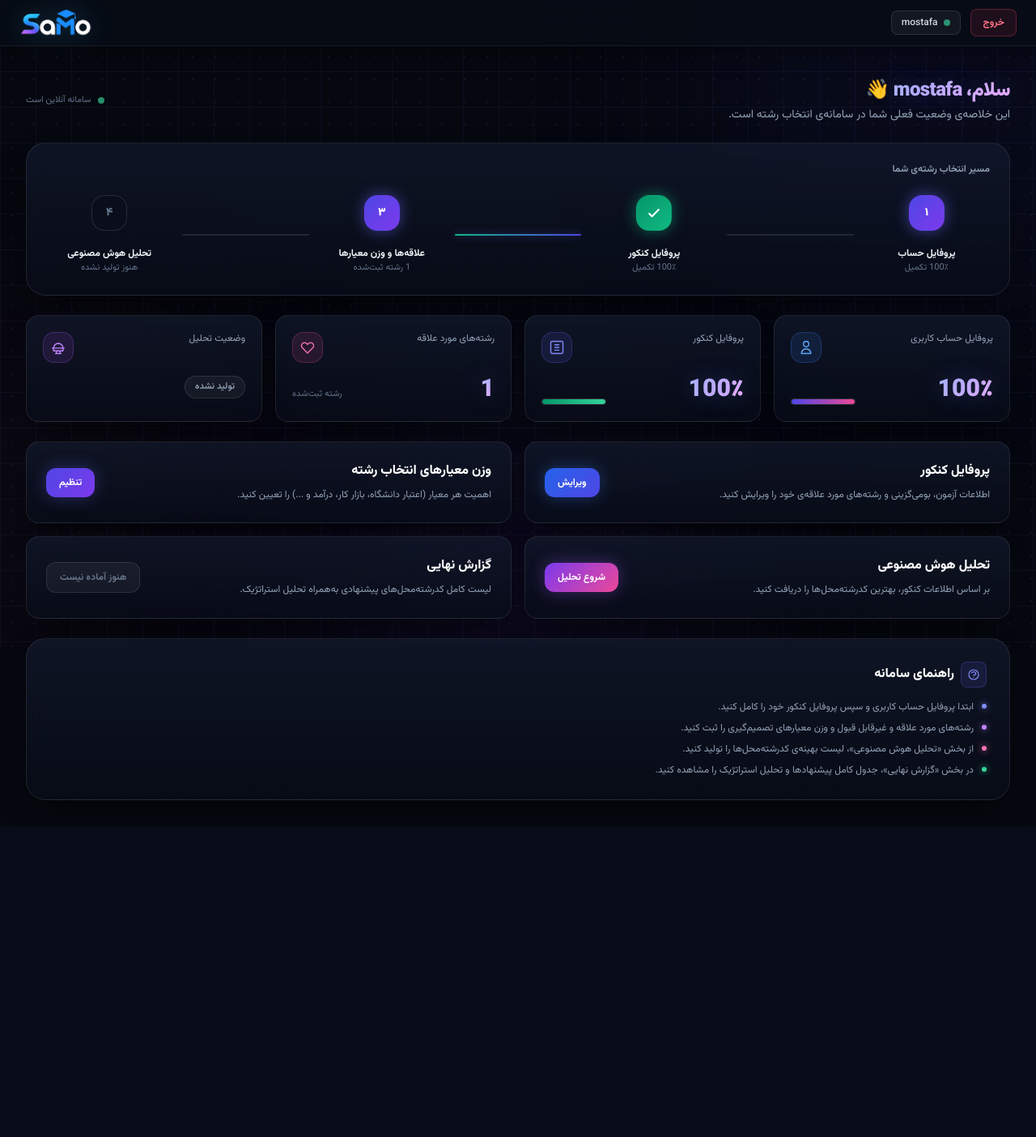
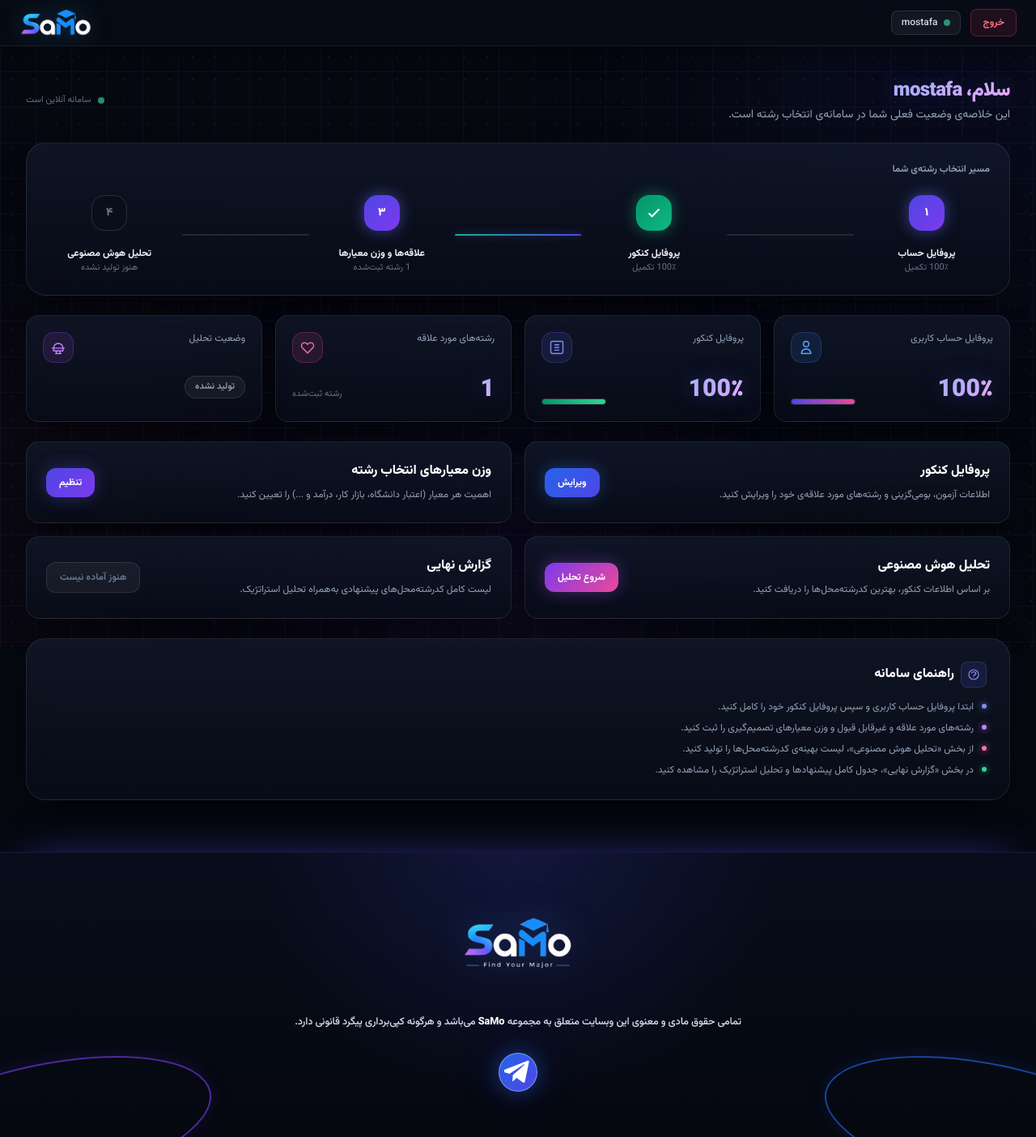
Before and after one commit to mohammadrezah7/choose_reshte, a Django app: page / in a window 1280 px wide. Shown: the whole page at 81% size. Before the commit the page ends 1007 px from the top, so only its background shows below. Run offline with Django 5.2, Linux system fonts and the light colour scheme; a user stored in the database is signed in; data comes from the database, SQL or seed files in the repository; both versions use the stored data as it was after the commit; some libraries are stand-ins or nearby versions.

Commit message:
Update footer styles and dashboard UI

```diff
--- a/templates/dashboard/dashboard.html
+++ b/templates/dashboard/dashboard.html
@@ -156,6 +156,147 @@
     .icon-indigo { background: rgba(99, 102, 241, 0.12);  color: #818cf8; border: 1px solid rgba(99, 102, 241, 0.25); }
     .icon-pink   { background: rgba(236, 72, 153, 0.12);  color: #f472b6; border: 1px solid rgba(236, 72, 153, 0.25); }
     .icon-purple { background: rgba(168, 85, 247, 0.12);  color: #c084fc; border: 1px solid rgba(168, 85, 247, 0.25); }
+
+    /* =========================================================
+       SaMo Footer - Large / Dark / Telegram only
+       ========================================================= */
+    .samo-footer {
+        position: relative;
+        width: 100%;
+        margin-top: 2rem;
+        padding: 3.2rem 1.25rem 3.5rem;
+        overflow: hidden;
+        direction: rtl;
+        background:
+            radial-gradient(circle at 50% 0%, rgba(79, 70, 229, 0.16), transparent 44%),
+            linear-gradient(180deg, #070d1b 0%, #05080f 100%);
+        border-top: 1px solid rgba(99, 102, 241, 0.18);
+        box-shadow: 0 -18px 55px -38px rgba(79, 70, 229, 0.85);
+    }
+
+    .samo-footer::before,
+    .samo-footer::after {
+        content: "";
+        position: absolute;
+        bottom: -65px;
+        width: 420px;
+        height: 155px;
+        border: 2px solid rgba(37, 99, 235, 0.65);
+        border-radius: 50%;
+        pointer-events: none;
+        box-shadow: 0 0 25px rgba(37, 99, 235, 0.12);
+    }
+
+    .samo-footer::before {
+        right: -155px;
+        transform: rotate(12deg);
+    }
+
+    .samo-footer::after {
+        left: -155px;
+        transform: rotate(-12deg);
+        border-color: rgba(124, 58, 237, 0.65);
+        box-shadow: 0 0 25px rgba(124, 58, 237, 0.12);
+    }
+
+    .samo-footer-inner {
+        position: relative;
+        z-index: 2;
+        width: min(1100px, 100%);
+        margin: 0 auto;
+        display: flex;
+        flex-direction: column;
+        align-items: center;
+        text-align: center;
+    }
+
+    .samo-footer-logo {
+        width: 200px;
+        height: auto;
+        max-height: 120px;
+        object-fit: contain;
+        display: block;
+        margin: 0 auto 1.5rem;
+        filter: drop-shadow(0 0 22px rgba(59, 130, 246, 0.25));
+    }
+
+    .samo-footer-copy {
+        max-width: 850px;
+        margin: 0 auto;
+        color: #d5dded;
+        font-size: 0.80rem;
+        line-height: 2.2;
+        font-weight: 500;
+        letter-spacing: -0.01em;
+    }
+
+    .samo-footer-copy strong {
+        color: #ffffff;
+        font-weight: 800;
+    }
+
+    .samo-footer-socials {
+        display: flex;
+        align-items: center;
+        justify-content: center;
+        margin-top: 1.5rem;
+    }
+
+    .samo-social {
+        width: 48px;
+        height: 48px;
+        display: inline-flex;
+        align-items: center;
+        justify-content: center;
+        border-radius: 999px;
+        color: #ffffff;
+        background: linear-gradient(135deg, #2563eb, #4f46e5);
+        border: 1px solid rgba(147, 197, 253, 0.65);
+        box-shadow:
+            0 0 24px rgba(37, 99, 235, 0.42),
+            0 0 55px rgba(79, 70, 229, 0.22);
+        text-decoration: none;
+        transition: transform .22s ease, box-shadow .22s ease;
+    }
+
+    .samo-social:hover {
+        transform: translateY(-5px) scale(1.04);
+        box-shadow:
+            0 0 30px rgba(37, 99, 235, 0.6),
+            0 0 70px rgba(79, 70, 229, 0.32);
+    }
+
+    .samo-social svg {
+        width: 34px;
+        height: 34px;
+    }
+
+    @media (max-width: 640px) {
+        .samo-footer {
+            padding: 2.5rem 1rem 3rem;
+        }
+
+        .samo-footer-logo {
+            width: 145px;
+            max-height: 95px;
+        }
+
+        .samo-footer-copy {
+            font-size: 0.92rem;
+            line-height: 2;
+        }
+
+        .samo-social {
+            width: 58px;
+            height: 58px;
+        }
+
+        .samo-social svg {
+            width: 29px;
+            height: 29px;
+        }
+    }
+
 </style>
 
 <!-- پس‌زمینه نئونی ثابت -->
@@ -172,7 +313,7 @@
     <div class="flex flex-col sm:flex-row sm:items-center sm:justify-between gap-3">
         <div>
             <h1 class="text-2xl font-black tracking-tight">
-                <span class="stat-number">سلام، {{ user.get_full_name|default:user.username }}</span> 👋
+                <span class="stat-number">سلام، {{ user.get_full_name|default:user.username }}</span>
             </h1>
             <p class="text-slate-400 mt-1 text-sm">
                 این خلاصه‌ی وضعیت فعلی شما در سامانه‌ی انتخاب رشته است.
@@ -488,5 +629,46 @@
         </ul>
     </div>
 
+
 </div>
+
+<!-- =========================================================
+     SaMo Footer
+     ========================================================= -->
+<footer class="samo-footer">
+    <div class="samo-footer-inner">
+
+        <!-- لوگوی اصلی SaMo -->
+        <img
+            class="samo-footer-logo"
+            src="/static/images/full_logo.png"
+            alt="SaMo"
+        >
+
+        <!-- متن حقوقی -->
+        <div class="samo-footer-copy">
+            تمامی حقوق مادی و معنوی این وبسایت متعلق به مجموعه
+            <strong>SaMo</strong>
+            می‌باشد و هرگونه کپی‌برداری پیگرد قانونی دارد.
+        </div>
+
+        <!-- تنها شبکه اجتماعی فعلی: Telegram -->
+        <div class="samo-footer-socials">
+            <a
+                class="samo-social"
+                href="https://t.me/SaMo_Major"
+                target="_blank"
+                rel="noopener noreferrer"
+                aria-label="کانال تلگرام SaMo"
+                title="کانال تلگرام SaMo"
+            >
+                <svg viewBox="0 0 24 24" fill="currentColor" aria-hidden="true">
+                    <path d="M21.5 3.5 18.1 20c-.26 1.17-.96 1.45-1.95.91l-5.35-3.94-2.58 2.48c-.29.29-.53.53-1.09.53l.39-5.45 9.93-8.97c.43-.39-.09-.61-.67-.22L4.51 13.37l-5.28-1.66c-1.15-.36-1.17-1.15.24-1.71L20.1 2.08c.97-.36 1.82.22 1.4 1.42Z"/>
+                </svg>
+            </a>
+        </div>
+
+    </div>
+</footer>
+
 {% endblock %}
```
Also changed, not shown: db.sqlite3, static/images/full_logo.png (added).
